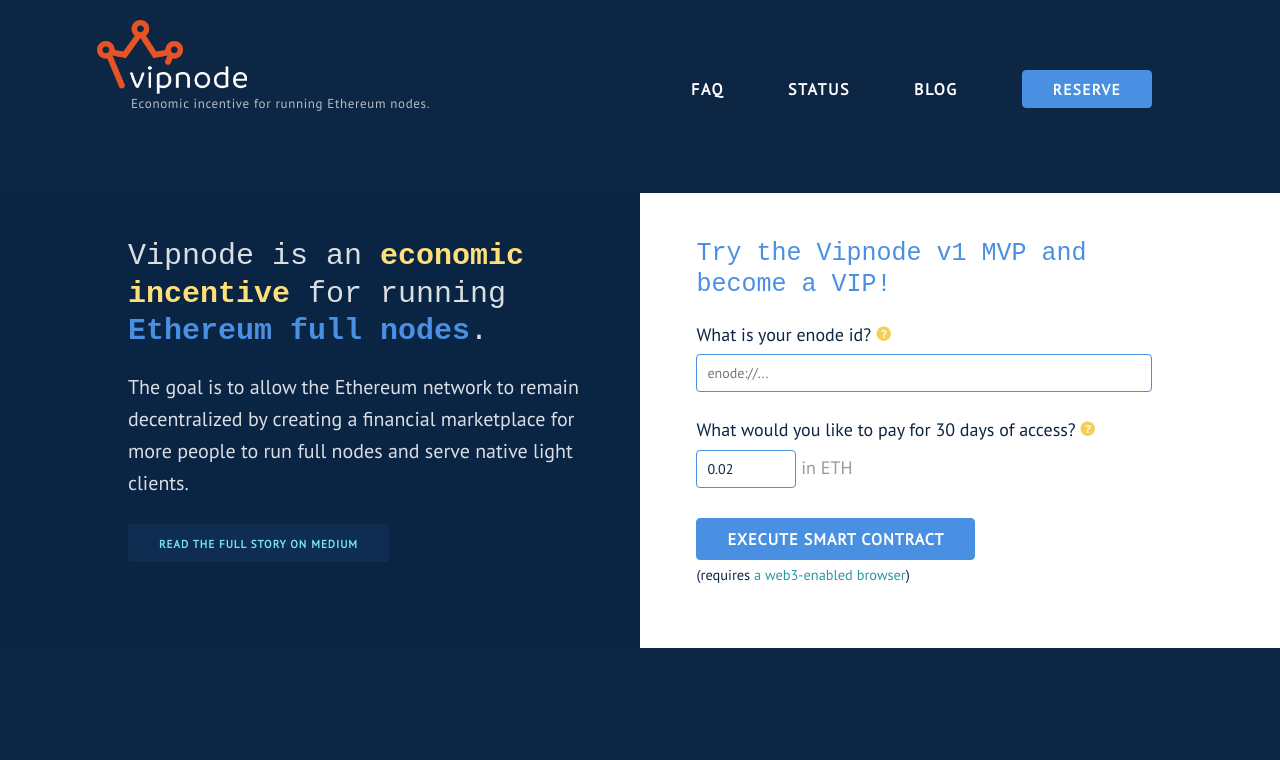
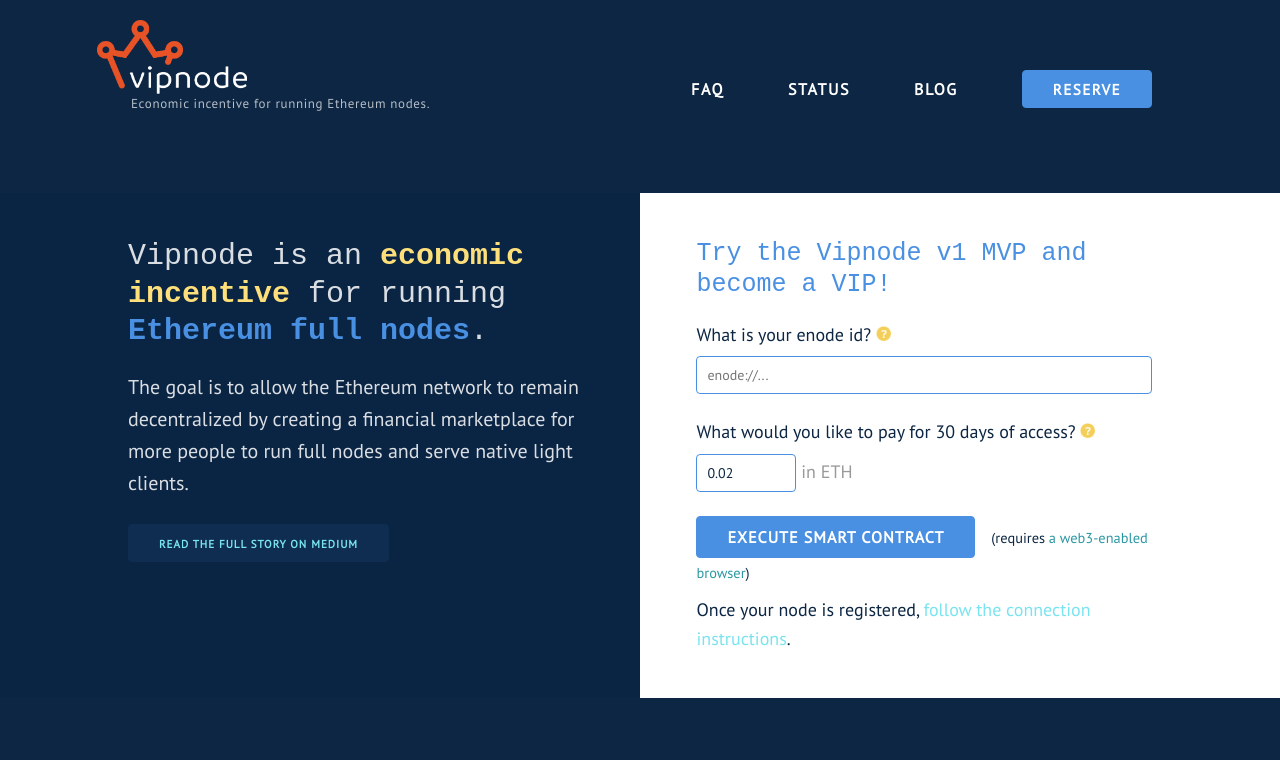
Before and after one commit to vipnode/vipnode.org, a Nuxt app: page / in a window 1280 px wide. Shown: the top 760 px of the page. Built offline with nearby package versions, Linux system fonts and the light colour scheme; a web font is replaced by a local one.

Commit message:
Add connection instructions, fix input text color

```diff
--- a/assets/scss/base.scss
+++ b/assets/scss/base.scss
@@ -44,6 +44,10 @@
   background: lighten($background, 5%);
   margin-top: 5em;
   margin-bottom: 5em;
+}
+
+input[type="text"] {
+  color: #0c2643;
 }
 
 .button, input[type="submit"] {
@@ -389,16 +393,17 @@
 #get-started {
   color: #0C2643;
   form {
-    padding: 2.5em 0 0.5em 2em;
+    margin: 2.5em 0 2.5em 2em;
     font-size: 1.8rem;
     h2 {
       color: $ethereum-blue;
       font-size: 2.5rem;
     }
-    label {
-      margin-top: 0.5em;
+    p {
+      margin-bottom: 0.5em;
     }
     input[type="text"] {
+      margin-top: 0.5em;
       font-size: 1.4rem;
     }
     input.enode { width: 100%; }
@@ -408,7 +413,7 @@
       font-size: 1.6rem;
       height: 42px;
       margin-bottom: 0;
-      margin-top: 15px;
+      margin-right: 1em;
     }
     small a { color: $link-color-dark; }
   }
--- a/components/Contract.vue
+++ b/components/Contract.vue
@@ -15,8 +15,10 @@
           <button type="button" class="button-primary">Got it</button>
         </div>
       </div>
+      <p>
+        <input type="text" v-model="enode" placeholder="enode://..." name="enode" class="enode"/>
+      </p>
     </label>
-    <input type="text" v-model="enode" placeholder="enode://..." name="enode" class="enode"/>
     <label for="amount">What would you like to pay for 30 days of access?
       <div class="tooltip-container" v-on:click="amounttooltip=!amounttooltip">
         <div class="enode-help tooltip" v-if="amounttooltip" style="transform: translateX(-42%);">
@@ -24,15 +26,22 @@
           <button type="button" class="button-primary">Got it</button>
         </div>
       </div>
+      <p>
+        <input type="text" v-model="amount" value="0.2" placeholder="0.2" name="amount" class="amount"/><span> in ETH</span>
+      </p>
     </label>
-    <input type="text" v-model="amount" value="0.2" placeholder="0.2" name="amount" class="amount"/><span> in ETH</span><br/>
-    <input type="submit" value="Execute Smart Contract" :disabled="loading" class="button-primary"/>
-    <p><small>(requires <a href="https://metamask.io/" target="_blank">a web3-enabled browser</a>)</small></p>
+    <p>
+      <input type="submit" value="Execute Smart Contract" :disabled="loading" class="button-primary"/>
+      <small>(requires <a href="https://metamask.io/" target="_blank">a web3-enabled browser</a>)</small>
+    </p>
     <div class="messages" v-if="pendingTx">
       <p class="success">
         Transaction submitted. It can take a few minutes. <a :href="'https://etherscan.io/tx/' + pendingTx" target="_blank">Watch it here.</a>
       </p>
     </div>
+    <p>
+      Once your node is registered, <a href="/faq#connect">follow the connection instructions</a>.
+    </p>
   </form>
 </template>
 
--- a/pages/faq.vue
+++ b/pages/faq.vue
@@ -30,6 +30,16 @@
       <p>Right now I'm running it on Scaleway for about $30/mo, which should hopefully handle many dozens of peers.</p>
       <p>I'm collecting data on the resource requirements from this experiment which will
           help inform the pricing in the future.</p>
+      <h3 id="connect">How do I connect to the vipnode?</h3>
+      <p>Set your <code>&lt;datadir&gt;/geth/static-nodes.json</code> to:</p>
+
+      <pre><code>[
+    "enode://19b5013d24243a659bda7f1df13933bb05820ab6c3ebf6b5e0854848b97e1f7e308f703466e72486c5bc7fe8ed402eb62f6303418e05d330a5df80738ac974f6@163.172.138.100:30303?discport=30301"
+]</code></pre>
+
+      <p>and restart your Ethereum client.</p>
+      <p>If you'd like to limit your client just to the vipnode, use the <code>--nodiscover</code>
+        flag.</p>
       <h3>Can I connect to a vipnode for free?</h3>
       <p>Yes! Each vipnode also allocates at least 25 slots to regular
           peers and several public light client peers. These numbers can
```
